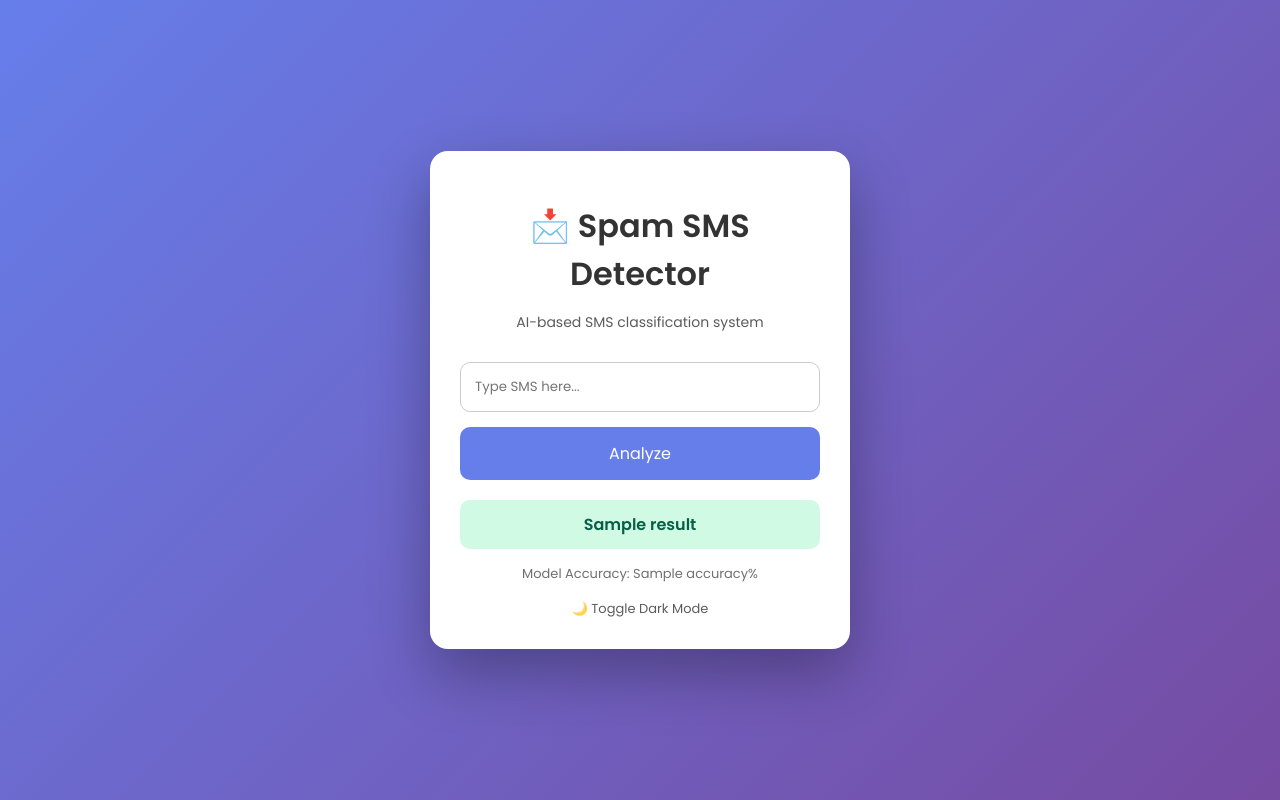
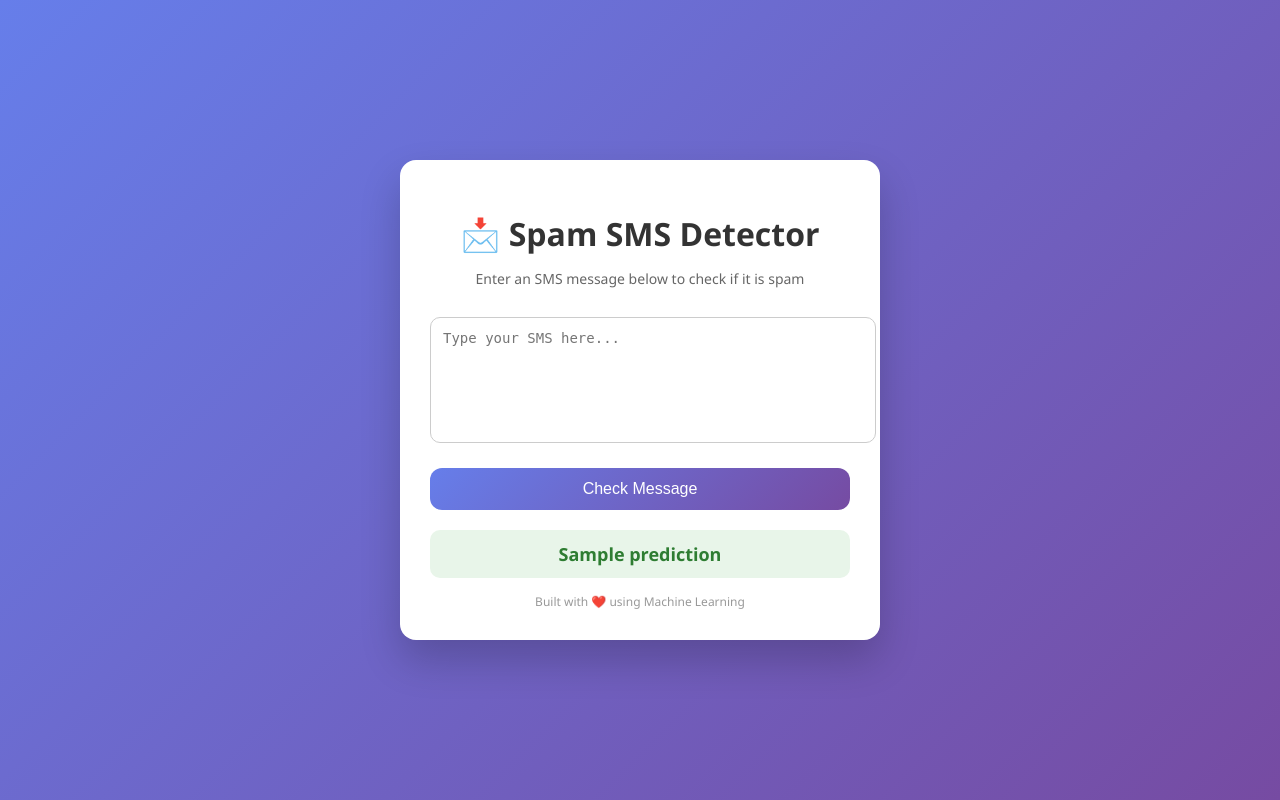
Before and after one commit to LuciFeR4900/spam-sms-detector, a Flask app: template templates/index.html in a window 1280 px wide. Run offline with Flask 3, Linux system fonts and the light colour scheme; the template is opened without the code that fills it: most values are stand-ins (such as "Sample title", 1, 10 or a date in 2020).

Commit message:
index.html

```diff
--- a/templates/index.html
+++ b/templates/index.html
@@ -3,155 +3,110 @@
 <head>
     <meta charset="UTF-8">
     <title>Spam SMS Detector</title>
-
-<link href="https://fonts.googleapis.com/css2?family=Poppins:wght@300;400;600&display=swap" rel="stylesheet">
-
     <style>
-:root {
-    --bg: linear-gradient(135deg, #667eea, #764ba2);
-    --card: #ffffff;
-    --text: #333;
+        body {
+            margin: 0;
+            height: 100vh;
+            font-family: 'Segoe UI', Tahoma, Geneva, Verdana, sans-serif;
+            background: linear-gradient(135deg, #667eea, #764ba2);
+            display: flex;
+            align-items: center;
+            justify-content: center;
         }
 
-body.dark {
-    --bg: linear-gradient(135deg, #111827, #1f2933);
-    --card: #1f2933;
-    --text: #f9fafb;
-}
-
-* {
-    box-sizing: border-box;
-    font-family: 'Poppins', sans-serif;
-}
-
-body {
-    margin: 0;
-    min-height: 100vh;
-    background: var(--bg);
-    display: flex;
-    justify-content: center;
-    align-items: center;
-}
-
-.container {
-    background: var(--card);
-    width: 90%;
-    max-width: 420px;
+        .card {
+            background: white;
+            width: 420px;
             padding: 30px;
-    border-radius: 18px;
+            border-radius: 16px;
+            box-shadow: 0 20px 40px rgba(0,0,0,0.2);
             text-align: center;
-    box-shadow: 0 25px 60px rgba(0,0,0,0.3);
-    color: var(--text);
         }
 
         h1 {
-    margin-bottom: 8px;
+            margin-bottom: 10px;
+            color: #333;
         }
 
         p {
+            color: #666;
             font-size: 14px;
-    opacity: 0.8;
         }
 
-input {
+        textarea {
             width: 100%;
-    padding: 14px;
+            height: 100px;
+            margin-top: 15px;
+            padding: 12px;
             border-radius: 10px;
             border: 1px solid #ccc;
-    margin-top: 15px;
+            resize: none;
+            font-size: 14px;
         }
 
         button {
+            margin-top: 20px;
             width: 100%;
-    padding: 14px;
-    margin-top: 15px;
+            padding: 12px;
             border: none;
-    border-radius: 10px;
-    background: #667eea;
+            border-radius: 12px;
+            background: linear-gradient(135deg, #667eea, #764ba2);
             color: white;
             font-size: 16px;
             cursor: pointer;
+            transition: transform 0.2s;
         }
 
         button:hover {
-    opacity: 0.9;
-}
-
-.loader {
-    display: none;
-    margin-top: 15px;
+            transform: scale(1.03);
         }
 
         .result {
             margin-top: 20px;
             padding: 12px;
             border-radius: 10px;
-    font-weight: 600;
+            font-weight: bold;
+            font-size: 18px;
         }
 
         .spam {
-    background: #fee2e2;
-    color: #b91c1c;
+            background: #ffebee;
+            color: #c62828;
         }
 
-.ham {
-    background: #d1fae5;
-    color: #065f46;
+        .not-spam {
+            background: #e8f5e9;
+            color: #2e7d32;
         }
 
-.accuracy {
+        footer {
             margin-top: 15px;
-    font-size: 13px;
-    opacity: 0.7;
-}
-
-.toggle {
-    margin-top: 15px;
-    font-size: 13px;
-    cursor: pointer;
-    opacity: 0.8;
-}
-
-@media (max-width: 480px) {
-    h1 { font-size: 22px; }
+            font-size: 12px;
+            color: #999;
         }
     </style>
 </head>
+<body>
 
-<body>
-<div class="container">
+    <div class="card">
         <h1>📩 Spam SMS Detector</h1>
-    <p>AI-based SMS classification system</p>
+        <p>Enter an SMS message below to check if it is spam</p>
 
-    <form method="post" onsubmit="showLoader()">
-        <input type="text" name="sms" placeholder="Type SMS here..." required>
-        <button type="submit">Analyze</button>
+        <form method="POST">
+            <textarea name="message" placeholder="Type your SMS here..." required></textarea>
+            <button type="submit">Check Message</button>
         </form>
 
-    <div class="loader" id="loader">⏳ Analyzing...</div>
-
-    {% if result %}
-        <div class="result {% if 'Spam' in result %}spam{% else %}ham{% endif %}">
-            {{ result }}
+        {% if prediction %}
+            <div class="result {{ 'spam' if prediction == 'Spam' else 'not-spam' }}">
+                {{ prediction }}
             </div>
         {% endif %}
 
-    <div class="accuracy">
-        Model Accuracy: {{ accuracy }}%
+        <footer>
+            Built with ❤️ using Machine Learning
+        </footer>
     </div>
-
-    <div class="toggle" onclick="toggleDark()">🌙 Toggle Dark Mode</div>
-</div>
-
-<script>
-function showLoader() {
-    document.getElementById("loader").style.display = "block";
-}
-
-function toggleDark() {
-    document.body.classList.toggle("dark");
-}
-</script>
 
 </body>
 </html>
```
Lines whose indentation alone changed are shown as unchanged.
